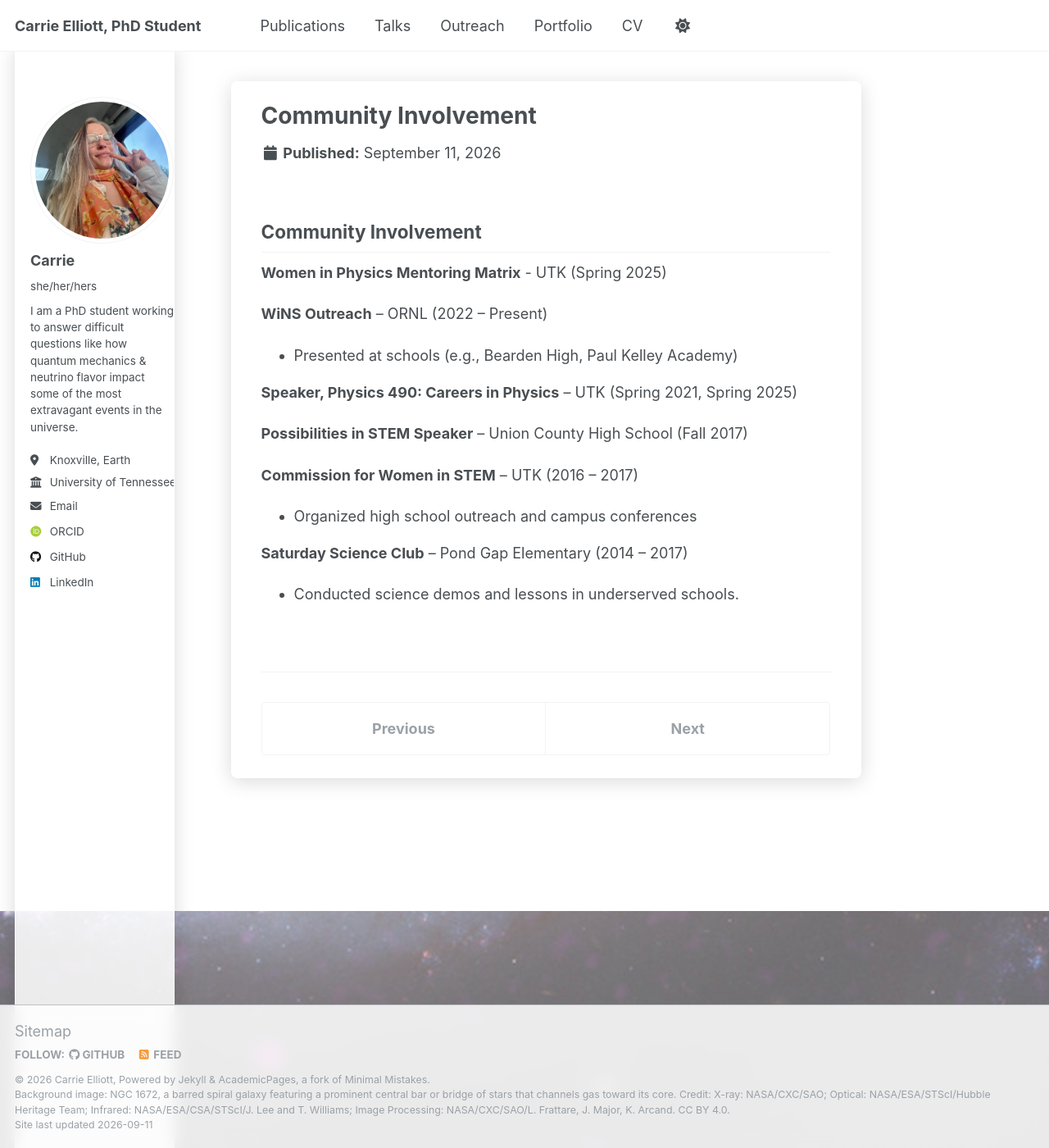
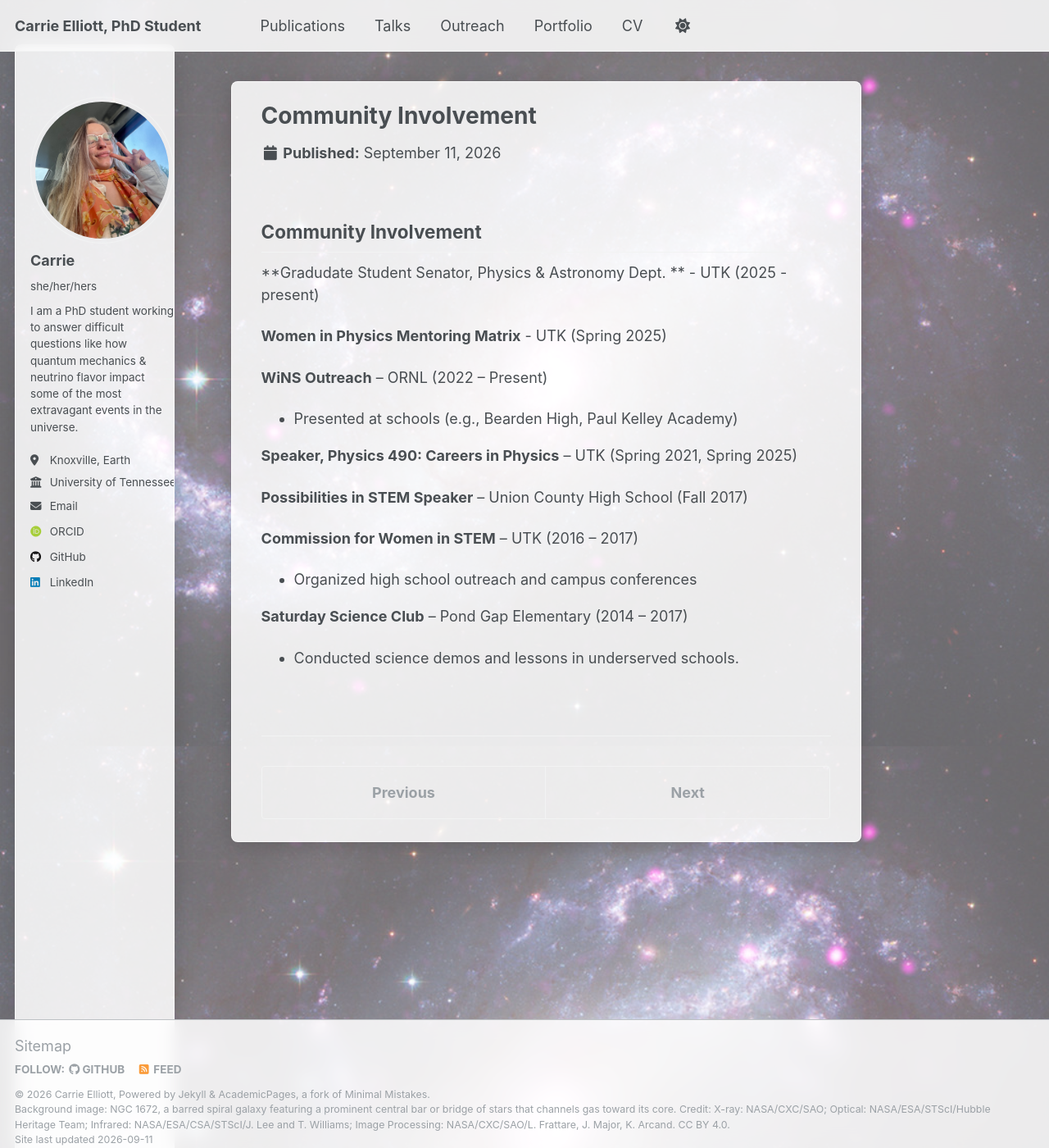
Before and after one commit to cellio00/cellio00.github.io, a Jekyll site: the page built from _outreach/community.md, in a window 1280 px wide and 1400 px high. Shown: the whole window at 82% size. Built offline with Jekyll 4.4.1, drawn with Linux system fonts in a browser that asks for light colours; some web fonts are replaced.

Commit message:
testing again..

```diff
--- a/_outreach/community.md
+++ b/_outreach/community.md
@@ -4,6 +4,7 @@ collection: outreach
 ---
 
 ## Community Involvement
+**Gradudate Student Senator, Physics & Astronomy Dept. ** -  UTK (2025 - present)
 
 **Women in Physics Mentoring Matrix** - UTK (Spring 2025)
 
--- a/_sass/layout/_base.scss
+++ b/_sass/layout/_base.scss
@@ -5,31 +5,26 @@ html {
   /* sticky footer fix */
   position: relative;
   min-height: 100%;
-}
 
-/* Fixed background layer, pinned directly to the viewport (not to
-   body's own content-driven height) so it always covers the full
-   screen on short pages regardless of document height. body's own
-   background-attachment: fixed doesn't work for this: it's sized to
-   body's box, which on a short page ends well above the viewport
-   bottom, leaving html's plain background-color showing below it. */
-body::before {
-  content: "";
-  position: fixed;
-  inset: 0;
-  z-index: -1;
+  /* The root element's background paints the whole canvas (the full
+     scrollable viewport area), regardless of html's own box height —
+     unlike body's background, which is limited to body's own
+     content-driven box and leaves a gap on short pages. body's own
+     background-color is left transparent (below) so this shows
+     through everywhere, not just past body's bottom edge. */
   background-image:
     linear-gradient(var(--global-bg-scrim-color), var(--global-bg-scrim-color)),
     url("#{$global-bg-image-url}");
   background-size: cover, cover;
   background-position: center, center;
   background-repeat: no-repeat, no-repeat;
+  background-attachment: fixed, fixed;
 }
 
 body {
   /* Set via _themes.scss */
   color: var(--global-text-color);
-  background-color: var(--global-bg-color);
+  background-color: transparent;
 
   margin: 0;
   padding: $masthead-height 0 0;
```
